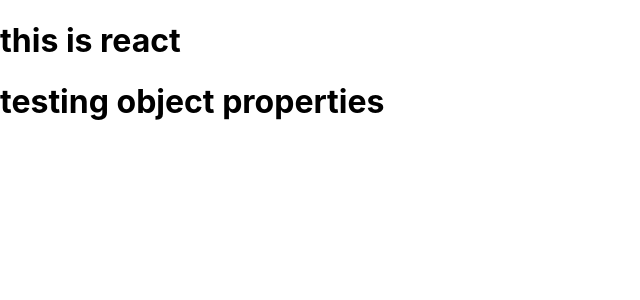
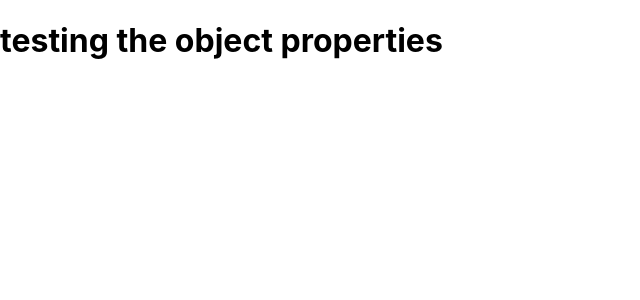
Before and after one commit to aniket2727/React-Interview, a React (Create React App) app in the folder app/: page / in a window 1280 px wide. Shown: the top 300 px of the page, without its empty margins (0-640 px from the left). Built offline with nearby package versions, Linux system fonts and the light colour scheme.

Commit message:
all changes realted to the shallow copy

```diff
--- /dev/null
+++ b/app/src/A2.js
@@ -0,0 +1,52 @@
+
+
+
+import React from "react";
+
+
+const A2=()=>{
+
+    const  data={
+        name:"aniket kadam",
+        age:"1000",
+        address:"girvi phaltan",
+        friend:["anikket","sanket","om"]
+    }
+    const data2=Object.assign({},data)
+    console.log("this is data 1",data)
+    console.log("this is data2",data2)
+    data2.name="sanket"
+    data2.friend=["raj"]
+    data.age="50000"
+    console.log("data after the assign and after changing data1",data)
+    console.log("data after the assign and the change values  of data2",data2)
+
+
+    const originalcopy=[{
+        name:"aniket kadam",
+        age:"1000"
+    },{
+       name:'sanket jagdale',
+       age:"3000"
+    }]
+
+
+    const shallowcopy={...originalcopy}
+
+    shallowcopy[0].name="king kong";
+
+
+
+    console.log("this is original copy",originalcopy);
+    console.log("this is shallow copy",shallowcopy)
+
+    return(
+        <div>
+          <h1>testing the object properties</h1>
+        </div>
+    )
+}
+
+
+
+export default A2;
--- a/app/src/App.js
+++ b/app/src/App.js
@@ -107,10 +107,11 @@
 import Parentcontext from "./Contextapis/Parentcontext";
 import ExampleComponent from "./Usereducers/Usereducers";
 import A1 from './A1'
+import A2 from "./A2";
 function App() {
   return (
     <div className="">
-     <A1/>
+     <A2/>
     </div>
   );
 }
```
